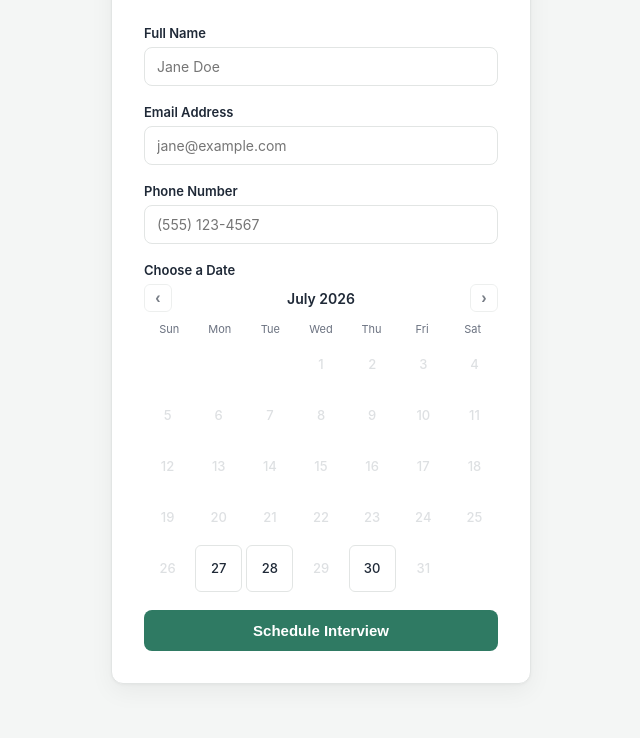
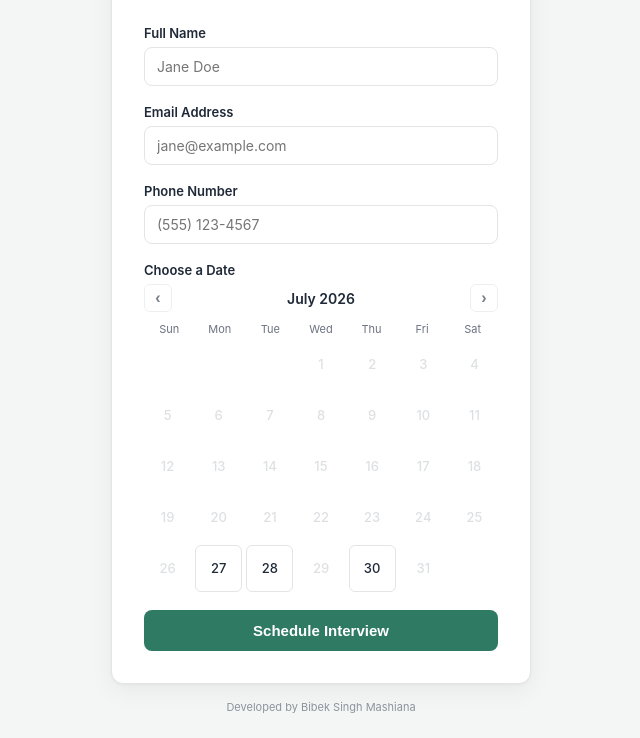
Before and after one commit to bibkyyz/one-child-interviews, a plain HTML site: page index.html in a window 1280 px wide. Shown: the part 175-913 px from the top of the page, without its empty margins (319-959 px from the left). Before the commit the page ends 883 px from the top, so only its background shows below. Drawn offline with Linux system fonts and the light colour scheme; no server answers.

Commit message:
Auto-sort sheet by interview time; add footer credit
Re-sort sheet rows chronologically after each booking so the sheet
never needs manual sorting, without touching the exact-string
capacity checks. Also adds a small, subtle footer credit line below
the interview form.

Co-Authored-By: Claude Sonnet 5 <noreply@anthropic.com>

```diff
--- a/index.html
+++ b/index.html
@@ -65,6 +65,8 @@
     </div>
   </main>
 
+  <footer class="page-footer">Developed by Bibek Singh Mashiana</footer>
+
   <script src="script.js"></script>
 </body>
 </html>
--- a/style.css
+++ b/style.css
@@ -17,8 +17,10 @@ body {
   margin: 0;
   min-height: 100vh;
   display: flex;
+  flex-direction: column;
   align-items: center;
   justify-content: center;
+  gap: 16px;
   background: var(--bg);
   font-family: -apple-system, BlinkMacSystemFont, "Segoe UI", Roboto, Helvetica, Arial, sans-serif;
   color: var(--text);
@@ -274,3 +276,11 @@ button:disabled {
   line-height: 1.5;
   margin: 0;
 }
+
+.page-footer {
+  font-size: 11px;
+  color: var(--muted);
+  opacity: 0.75;
+  text-align: center;
+  margin: 0;
+}
```
Also changed, not shown: 1 other file.
